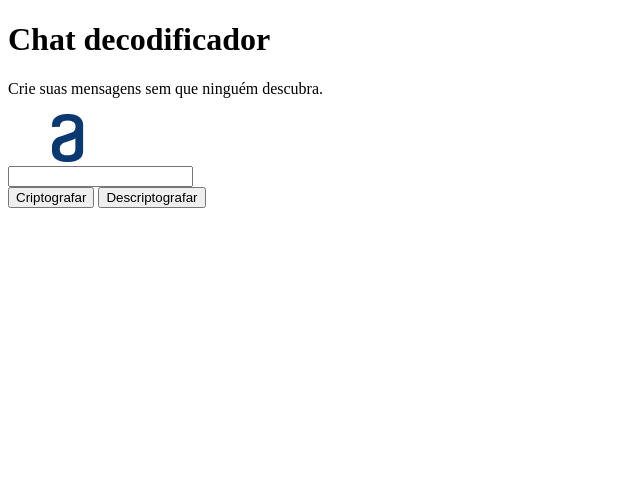
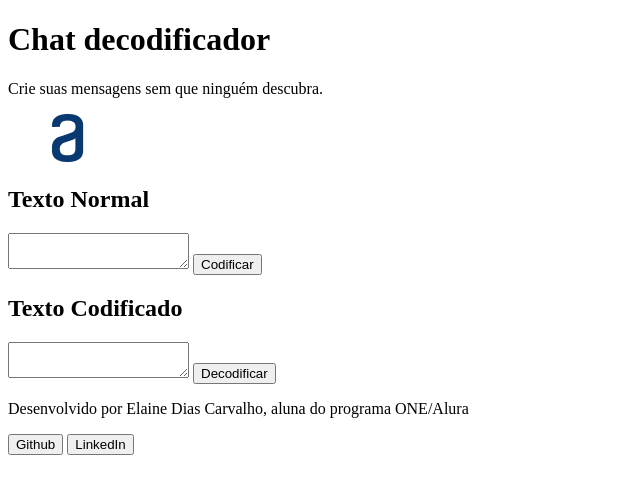
Before and after one commit to Elainedc/Challenge, a plain HTML site: page index.html in a window 1280 px wide. Shown: the whole page, without its empty margins (0-640 px from the left). Drawn offline with Linux system fonts and the light colour scheme.

Commit message:
Adicionando Texto

```diff
--- a/index.html
+++ b/index.html
@@ -14,16 +14,24 @@
     </header>
 
     <main>
-        <section>
-
-
-        </section>
-
-        <input type="text" id="texto"><br>
-        <button onclick="criptografar()">Criptografar</button>
-        <button onclick="descriptografar()">Descriptografar</button>
+        <div class="container">
+            <div>
+              <h2>Texto Normal</h2>
+              <textarea id="texto-normal"></textarea>
+              <button onclick="codificarTexto()">Codificar</button>
+            </div>
+            <div>
+              <h2>Texto Codificado</h2>
+              <textarea id="texto-codificado"></textarea>
+              <button onclick="decodificarTexto()">Decodificar</button>
+            </div>
+          </div>
 
     </main>
+    <footer><p>Desenvolvido por Elaine Dias Carvalho, aluna do programa ONE/Alura</p>
+        <button>Github</button> <button>LinkedIn</button>
+    </footer>
+
 
 
 
```
